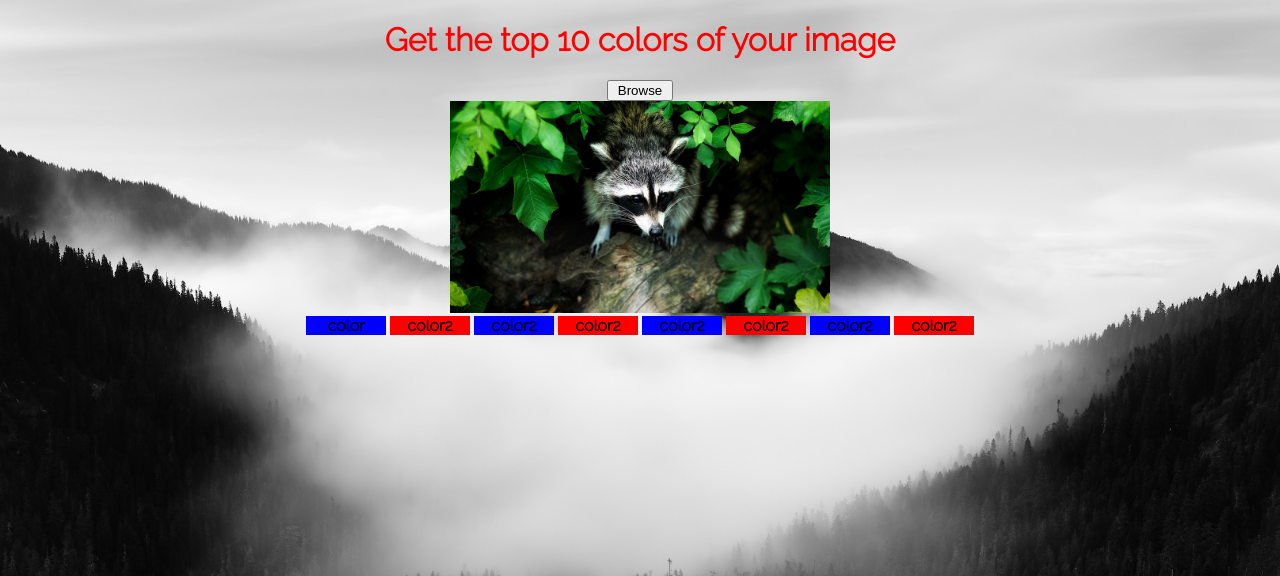
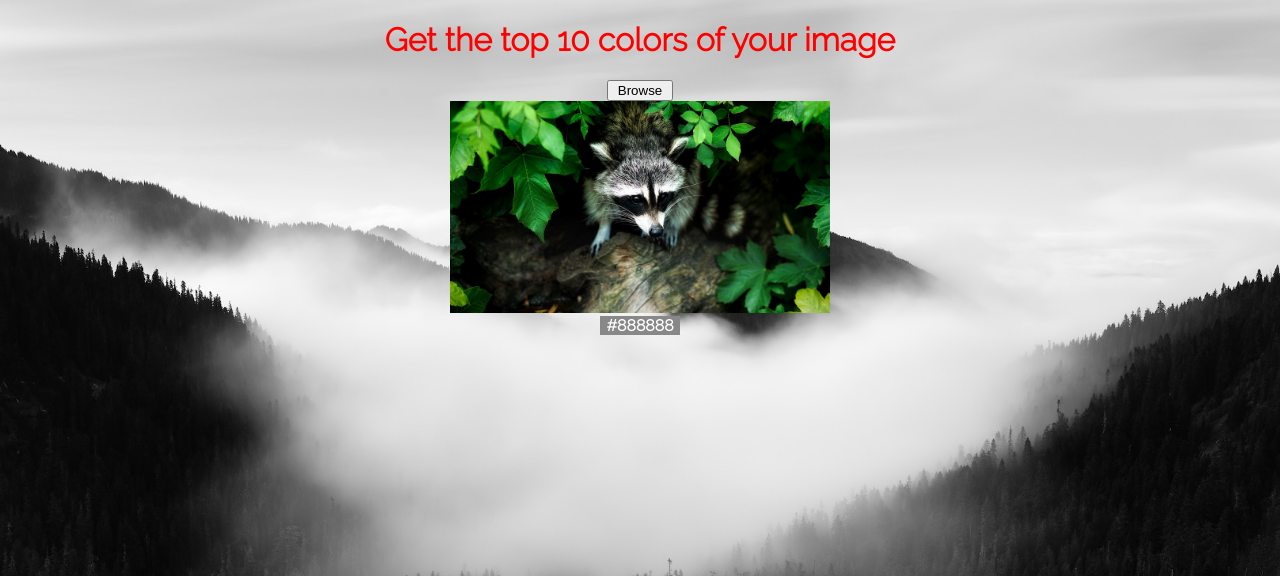
Before and after one commit to spoderinio/image-top-10-colors, a Flask app: template templates/index.html in a window 1280 px wide. Shown: the top 576 px of the page. Run offline with Flask 2, Linux system fonts and the light colour scheme; the template is opened without the code that fills it: most values are stand-ins (such as "Sample title", 1, 10 or a date in 2020); lists and menus that the app fills with data are empty; parts of the project's set-up code (start-up, migrations or seed data) failed here and were passed over; some libraries are stand-ins or nearby versions.

Commit message:
add loop for colors

```diff
--- a/main.py
+++ b/main.py
@@ -2,7 +2,6 @@ import numpy as np
 from PIL import Image
 from sklearn.cluster import KMeans
 from flask import Flask, render_template, redirect, url_for
-from flask_bootstrap import Bootstrap
 
 
 def rgb2hex(r, g, b):
@@ -11,6 +10,8 @@ def rgb2hex(r, g, b):
 
 img = Image.open(
     "/mnt/m2-storage/Python projects/Image-Colour-Palette-Generator/static/raccoon.jpg")
+
+hex_list = []
 
 
 def get_colors(img):
@@ -21,22 +22,22 @@ def get_colors(img):
     print(top10)
     top10_list = top10.tolist()
 
-    hex_list = []
     for i in range(len(top10_list)):
 
         col = rgb2hex(int(top10_list[i][0]), int(
             top10_list[i][1]), int(top10_list[i][2]))
         hex_list.append(col)
-    print(hex_list)
+        print(hex_list)
+    return hex_list
 
 
 app = Flask(__name__)
-Bootstrap(app)
 
 
 @app.route('/')
 def home():
-    return render_template("index.html")
+    get_colors(img)
+    return render_template("index.html", hex_list=hex_list)
 
 
 if __name__ == "__main__":
--- a/static/css/styles.css
+++ b/static/css/styles.css
@@ -30,6 +30,8 @@ img {
 
 .box {
     width: 5em;
+    color: white;
+    text-shadow: 1px;
 
 }
 
--- a/templates/index.html
+++ b/templates/index.html
@@ -26,30 +26,11 @@
     </div>
     <div class="colors">
         <table>
+            {% for color in hex_list %}
             <th>
-                <div class="box" style="background-color: blue;">color</div>
+                <div class="box" style="background-color: {{ color }};">{{color}}</div>
             </th>
-            <th>
-                <div class="box" style="background-color: red;">color2</div>
-            </th>
-            <th>
-                <div class="box" style="background-color: blue;">color2</div>
-            </th>
-            <th>
-                <div class="box" style="background-color: red;">color2</div>
-            </th>
-            <th>
-                <div class="box" style="background-color: blue;">color2</div>
-            </th>
-            <th>
-                <div class="box" style="background-color: red;">color2</div>
-            </th>
-            <th>
-                <div class="box" style="background-color: blue;">color2</div>
-            </th>
-            <th>
-                <div class="box" style="background-color: red;">color2</div>
-            </th>
+            {% endfor %}
 
         </table>
     </div>
```
